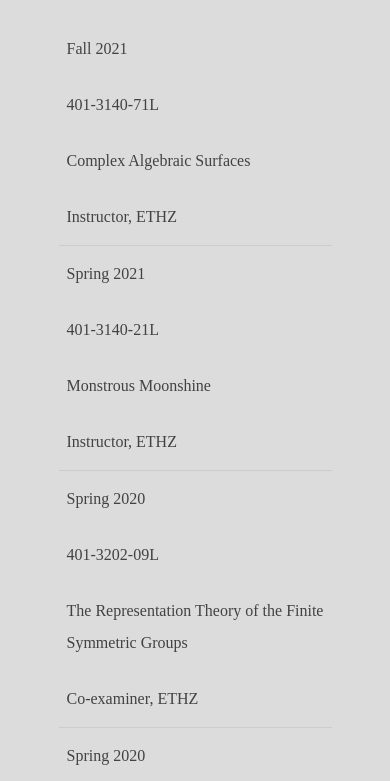
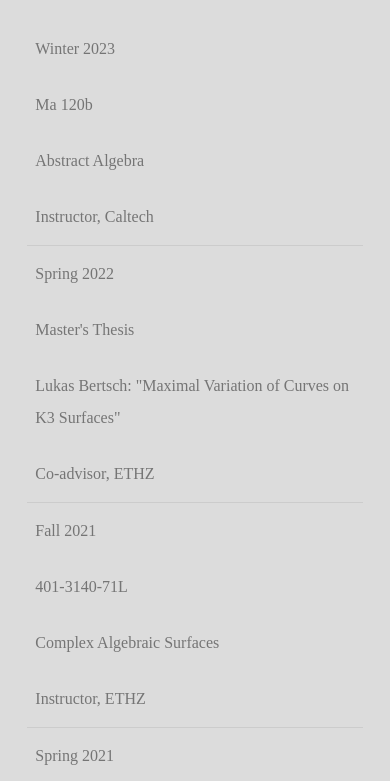
Before and after one commit to tbuelles/tbuelles.github.io, a plain HTML site: page teaching.html in a window 390 px wide. Shown: the part 62-843 px from the top of the page. Drawn offline with Linux system fonts and the light colour scheme.

Commit message:
Update CV

```diff
--- a/style/main.css
+++ b/style/main.css
@@ -31,6 +31,9 @@
   width:70%;
 }
 @media (max-width:680px) {
+  .main {
+    padding: 0 7vw!important;
+  }
   .navbar {
     padding: 0!important;
     padding-left: 3vw!important;
--- a/teaching.html
+++ b/teaching.html
@@ -21,10 +21,12 @@
 
 
 <div class="main">
-  <table class="tbl">
+  <table class="tbl text-grey">
       <tbody>
         <tr><td></td></tr>
-       <tr>
+        <tr><td>Winter 2023</td><td>Ma 120b</td><td>Abstract Algebra</td><td>Instructor, Caltech</td></tr>
+        <tr><td>Spring 2022</td><td>Master's Thesis</td><td>Lukas Bertsch: "Maximal Variation of Curves on K3 Surfaces"</td><td>Co-advisor, ETHZ</td></tr>
+        <tr>
             <td>Fall 2021</td>
             <td>401-3140-71L</td> <td>Complex Algebraic Surfaces</td>
             <td>Instructor, ETHZ</td>
```
Also changed, not shown: research.html (+2 -2 lines), lib/eth_logo_kurz_neg.svg (deleted), 2 other files.
